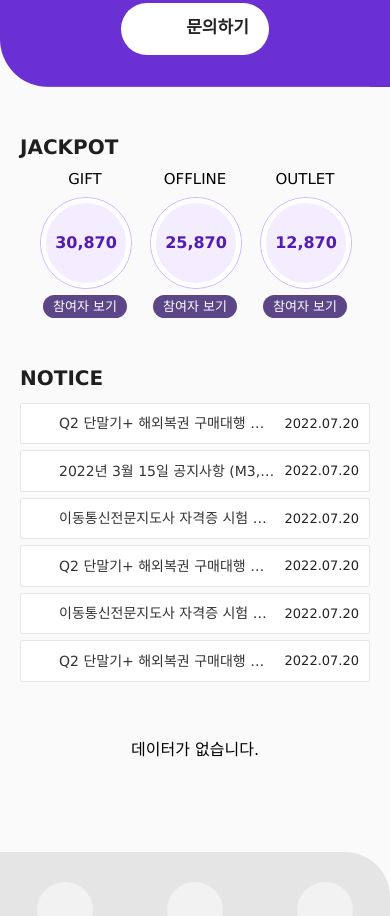
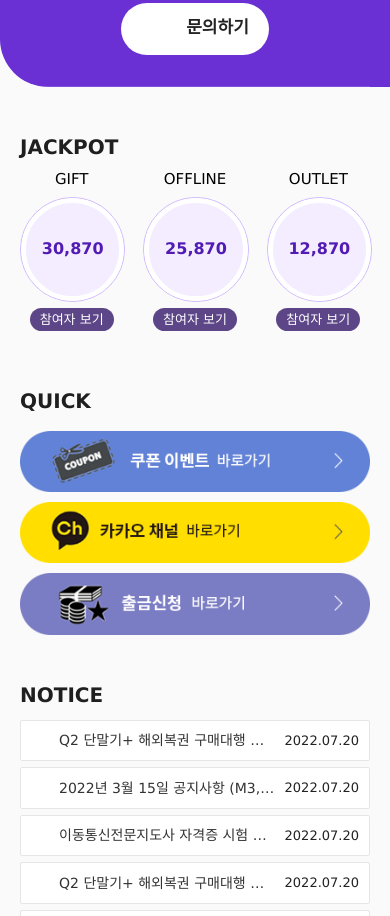
Before and after one commit to kik87827/oryory_v2, a website: page src/main.html in a window 390 px wide. Shown: the part 1084-2000 px from the top of the page. Drawn offline with nearby package versions, Linux system fonts and the light colour scheme; files that its build step writes are made by us from their sources; files whose address does not match are found by name; a web font is replaced by a local one.

Commit message:
배너추가

```diff
--- a/src/main.html
+++ b/src/main.html
@@ -166,6 +166,20 @@
 					</div>
 				</div>
 			</div>
+			<!-- 220902 추가 -->
+			<div class="main_vertical_item_wrap">
+				<div class="main_vertical_item_in">
+					<div class="main_vertical_title_row"><p class="main_vertical_title">QUICK</p></div>
+					<div class="main_vertical_content_row">
+						<ul class="mc_quickbanner_list">
+							<li><a href="#" class="mc_quickbanner"><img src="./images/main_banner_01.png" alt=""></a></li>
+							<li><a href="#" class="mc_quickbanner"><img src="./images/main_banner_02.png" alt=""></a></li>
+							<li><a href="#" class="mc_quickbanner"><img src="./images/main_banner_03.png" alt=""></a></li>
+						</ul>
+					</div>
+				</div>
+			</div>
+			<!-- // 220902 추가 -->
 			<div class="main_vertical_item_wrap">
 				<div class="main_vertical_item_in">
 					<div class="main_vertical_title_row type2"><p class="main_vertical_title">NOTICE</p></div>
@@ -448,7 +462,7 @@
 				// });
 
 				// notice popup
-				noticePopup();
+				// noticePopup();
 
 				document.querySelectorAll(".mc_chart_btn_group .btn_mcbox").forEach((element) => {
 					element.addEventListener("click",function(e){
--- a/src/scss/_contents.scss
+++ b/src/scss/_contents.scss
@@ -380,7 +380,7 @@ input.btn_submitbox{}
 .mc_chart_in{width:100%;height:100%;box-sizing: border-box;background:#f3edff;border-radius:100%;display:flex;align-items: center;justify-content: center;border: rem(8) solid #fff;}
 .mc_chart_number{font-size:rem(20);font-weight:700;color:#511bb4;}
 .mc_chart_btn_group{}
-.btn_mcbox{display:inline-block;background:#5d4688;border-radius:rem(100);font-size:rem(16);font-weight:500;padding:rem(10) rem(17);line-height:1;color:#fff;}
+.btn_mcbox{display:inline-block;background:#5d4688;border-radius:rem(100);font-size:rem(16);word-break:keep-all;font-weight:500;padding:rem(10) rem(17);line-height:1;color:#fff;}
 .btn_mcbox:hover{background:#7660a0;}
 
 .main_vertical_item_in,
@@ -420,6 +420,18 @@ input.btn_submitbox{}
 .main_else_quick_pixin{max-width:rem(1280);position:relative;margin:0 auto;padding:rem(75) rem(30);position:relative;
     &:before{display:block;content:'';width:100vw;height:100%;position:absolute;top:0;right:rem(-43);background:#e5e5e5 url("../images/bg_mc03.jpg") no-repeat 100% 0/cover;border-radius:0 rem(45) 0 0;}
 }
+.mc_quickbanner_list{
+    display:flex; flex-wrap:wrap; margin:rem(15) rem(-10) rem(-10); text-align: center;
+    >li{
+        flex: 0 0 33.33333333333333333333333333%; box-sizing: border-box; padding:rem(10);
+        &:last-of-type{}
+    }
+}
+.mc_quickbanner{
+    display:block;
+    img{vertical-align: top;}
+}
+
 
 @media (max-width:1279px){
     .mitem_price_list{margin:rem(-12.5);}
@@ -461,7 +473,7 @@ input.btn_submitbox{}
     .main_item_title_main{font-size:rem(20);}
     .main_item_title_sub{font-size:rem(14);}
 
-    .mc_chart_data_list{margin:rem(-10) rem(10);justify-content: flex-start;}
+    .mc_chart_data_list{margin:rem(-10) rem(-10) rem(10);justify-content: flex-start;}
     .mc_chart_data_list > li{
         display:block;padding:rem(10);flex:0 0 33.33333333333%;box-sizing: border-box;width:33.33333333333%;margin:0 !important;
         > *{margin-right:0;}
@@ -510,6 +522,14 @@ input.btn_submitbox{}
     .main_else_quick_pixin{
         padding:rem(20) 0;
         &:before{right:0;}
+    }
+
+    .mc_quickbanner_list{
+        margin:rem(20) 0 0 0; display:block;
+        >li{
+             padding:0 0 rem(10) 0;
+            &:last-of-type{padding-bottom:0;}
+        }
     }
 }
 
```
Also changed, not shown: dist/css/style.css, dist/images/main_banner_01.png (added), dist/images/main_banner_02.png (added), dist/images/main_banner_03.png (added), dist/main.html.
